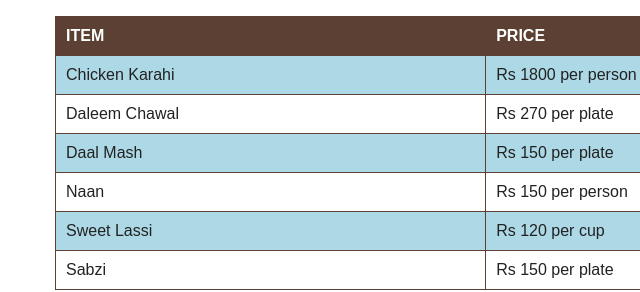
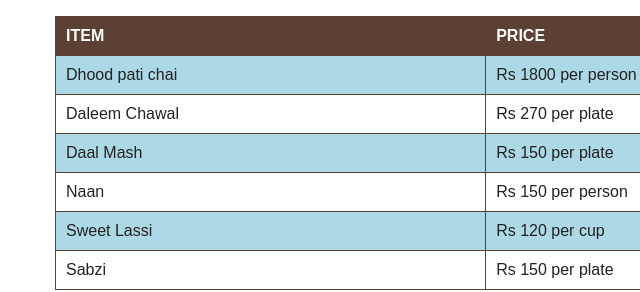
Before and after one commit to Azan-dv/desi-dhaba-menu, a plain HTML site: page index.html in a window 1280 px wide. Shown: the part 485-777 px from the top of the page, 110-750 px from the left. Drawn offline with Linux system fonts and the light colour scheme.

Commit message:
Update index.html

```diff
--- a/index.html
+++ b/index.html
@@ -28,7 +28,7 @@
         <th>PRICE</th>
       </tr>
       <tr>
-        <td>Chicken Karahi</td>
+        <td>Dhood pati chai</td>
         <td>Rs 1800 per person</td>
       </tr>
       <tr>
```
